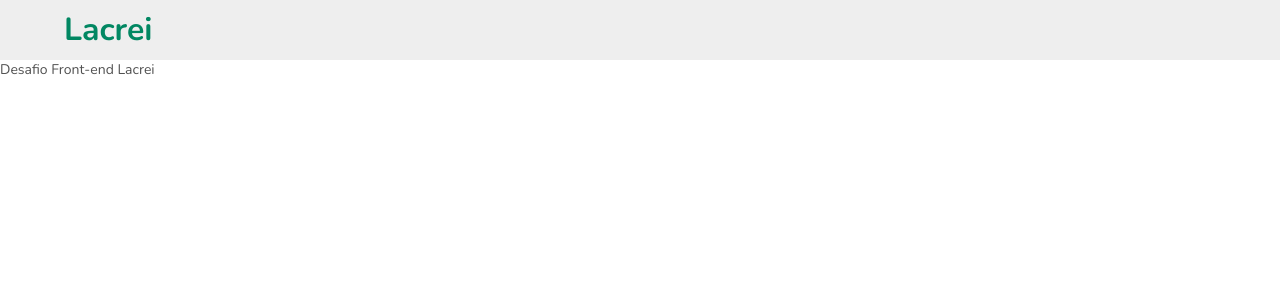
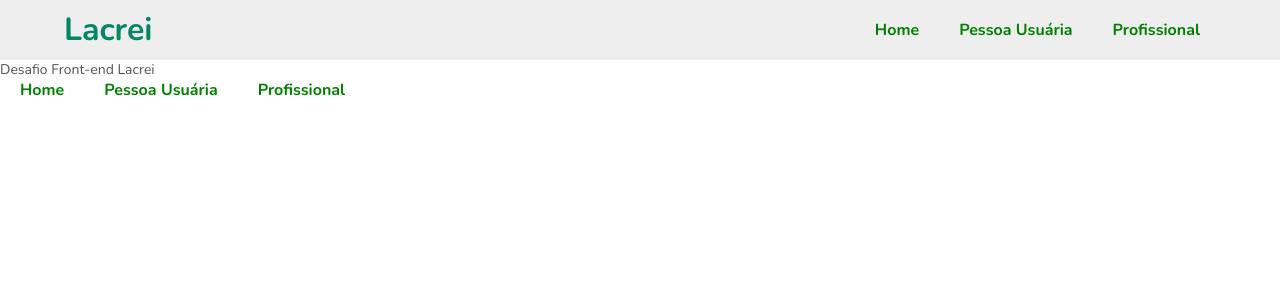
Before and after one commit to biancapb/lacrei-desafio, a React (Create React App) app: page / in a window 1280 px wide. Shown: the top 300 px of the page. Built offline with nearby package versions, Linux system fonts and the light colour scheme.

Commit message:
feat: creating tabs

```diff
--- a/src/components/Footer/Footer.tsx
+++ b/src/components/Footer/Footer.tsx
@@ -1,8 +1,11 @@
+import Tabs from "../Tabs/Tabs";
 import { Text } from "./FooterStyle";
 const Footer = (): JSX.Element => {
   return (
     <>
       <Text>Desafio Front-end Lacrei</Text>
+
+      <Tabs></Tabs>
     </>
   );
 };
--- a/src/components/Header/Header.tsx
+++ b/src/components/Header/Header.tsx
@@ -1,10 +1,14 @@
-import { Container, Title } from "./HeaderStyle";
+import Tabs from "../Tabs/Tabs";
+import { Container, TabsContainer, Title } from "./HeaderStyle";
 
 const Header = (): JSX.Element => {
   return (
     <>
       <Container>
         <Title href="/">Lacrei</Title>
+        <TabsContainer>
+          <Tabs></Tabs>
+        </TabsContainer>
       </Container>
     </>
   );
--- a/src/components/Header/HeaderStyle.ts
+++ b/src/components/Header/HeaderStyle.ts
@@ -6,6 +6,11 @@ export const Container = styled.div`
   display: flex;
   height: 60px;
   width: auto;
+  justify-content: space-between;
+`;
+
+export const TabsContainer = styled.div`
+  margin-right: 60px;
 `;
 
 export const Title = styled.a`
--- /dev/null
+++ b/src/components/Tabs/Tabs.tsx
@@ -0,0 +1,19 @@
+import { Container, TabText, TabItem } from "./TabsStyle";
+
+const Tabs = (): JSX.Element => {
+  return (
+    <>
+      <Container>
+        <TabItem>
+          <TabText href="/">Home</TabText>
+
+          <TabText href="/usuario">Pessoa Usuária</TabText>
+
+          <TabText href="/profissional">Profissional</TabText>
+        </TabItem>
+      </Container>
+    </>
+  );
+};
+
+export default Tabs;
--- /dev/null
+++ b/src/components/Tabs/TabsStyle.ts
@@ -0,0 +1,25 @@
+import styled from "styled-components";
+
+interface TabProps {
+  active?: boolean;
+}
+
+export const Container = styled.div`
+  display: flex;
+  flex-direction: row;
+`;
+
+export const TabItem = styled.nav``;
+
+export const TabText = styled.a<TabProps>`
+  color: ${(props) => (props.active ? "red" : "green")};
+  text-decoration: none;
+  font-family: "Nunito", sans-serif;
+  font-size: 16px;
+  font-weight: 700;
+  padding: 20px;
+
+  &:hover {
+    opacity: 0.5;
+  }
+`;
```
